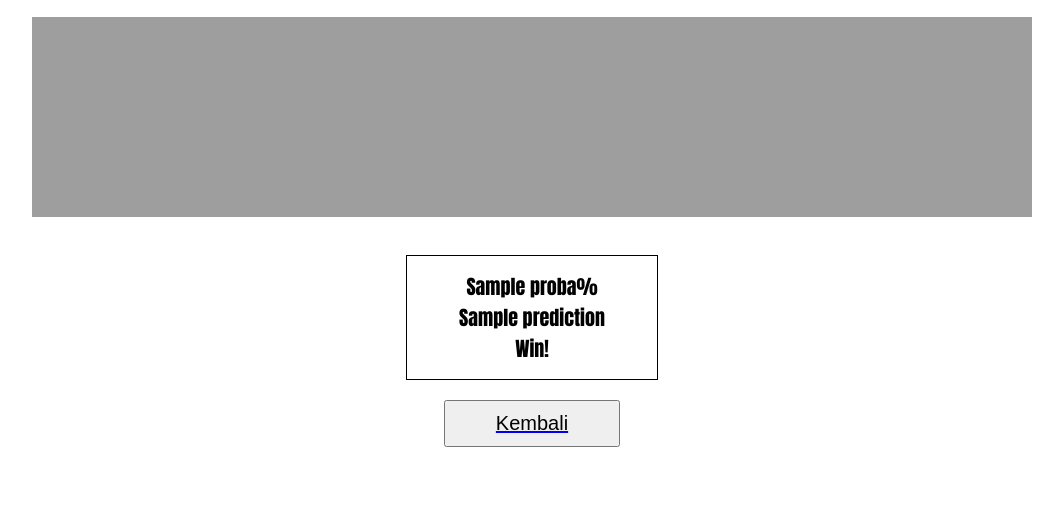
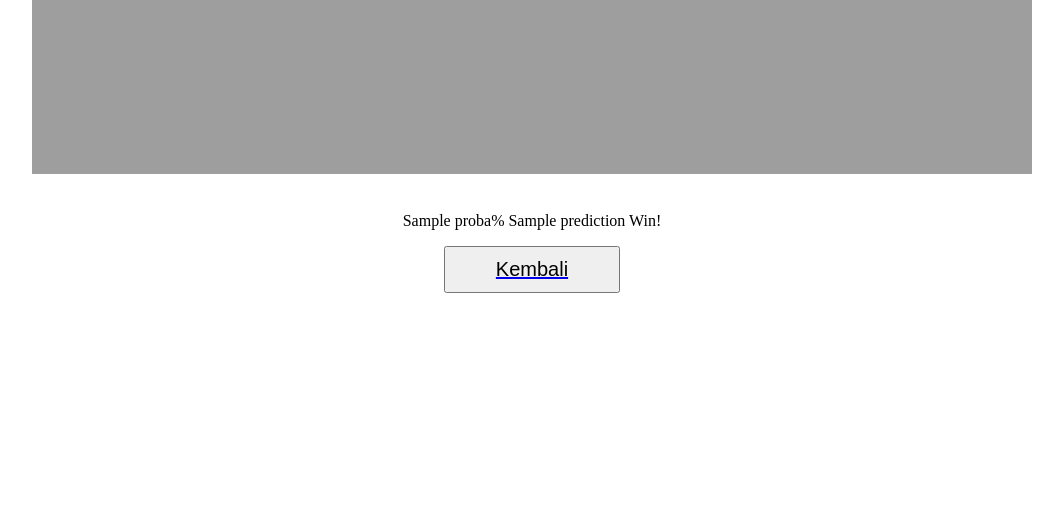
Before and after one commit to kevinwid2993/Pokemon_Battle, a Flask app: template templates/hasil.html in a window 1280 px wide. Shown: the part 280-800 px from the top of the page, without its empty margins (108-1171 px from the left). Run offline with Flask 2, Linux system fonts and the light colour scheme; the template is opened without the code that fills it: most values are stand-ins (such as "Sample title", 1, 10 or a date in 2020); parts of the project's set-up code (start-up, migrations or seed data) failed here and were passed over.

Commit message:
Update hasil.html
update template

```diff
--- a/templates/hasil.html
+++ b/templates/hasil.html
@@ -2,26 +2,17 @@
 <html lang="en">
 <head>
     <title>Pokemon Battle Predictor</title>
-    <style>
-        h1, h4, form {text-align: center}
-        h1 {border: 4px solid whitesmoke; border-radius: 5px; color:white; background-color:grey;
-            padding: 20px 10px 20px 10px}
-        .center {display: block; margin-left: auto; margin-right: auto; text-align:center}
-        p {border: 1px solid black; margin-right: 40%; margin-left: 40%; margin-bottom: 20px;
-            background-color: white; text-align:center; padding: 15px 50px; font-family: impact;
-            font-size: 20px}
-    </style>
 </head>
 <body>
-    <p class="center">
+    <p><center>
         <img src="https://raw.githubusercontent.com/PokeAPI/sprites/master/sprites/pokemon/{{dataPokemon1.json()['id']}}.png" height="200px"/>{{dataPokemon1.json()['forms'][0]['name'].capitalize()}}
         <img src="https://library.kissclipart.com/20181120/hie/kissclipart-vs-sign-clipart-logo-symbol-11c89c8676fcaa80.png" width="100" height="100" >     {{dataPokemon2.json()['forms'][0]['name'].capitalize()}}<img src="https://raw.githubusercontent.com/PokeAPI/sprites/master/sprites/pokemon/{{dataPokemon2.json()['id']}}.png" height="200px"/>
-    </p>
+    </center></p>
 
     <br>
-    <img src="http://127.0.0.1:5000/plotku/{{zz}}" width="1000" height="200" class="center">
+    <center><img src="http://127.0.0.1:5000/plotku/{{zz}}" width="1000" height="200" class="center"></center>
     <br>
-    <p>{{proba}}% {{prediction.capitalize()}} Win!</p>
+    <p><center>{{proba}}% {{prediction.capitalize()}} Win!</center></p>
     <a href="http://127.0.0.1:5000/">
         <button style="display: block; margin-left: auto; margin-right: auto; padding: 10px 50px; font-size: 20px">Kembali</button>
     </a>
```
